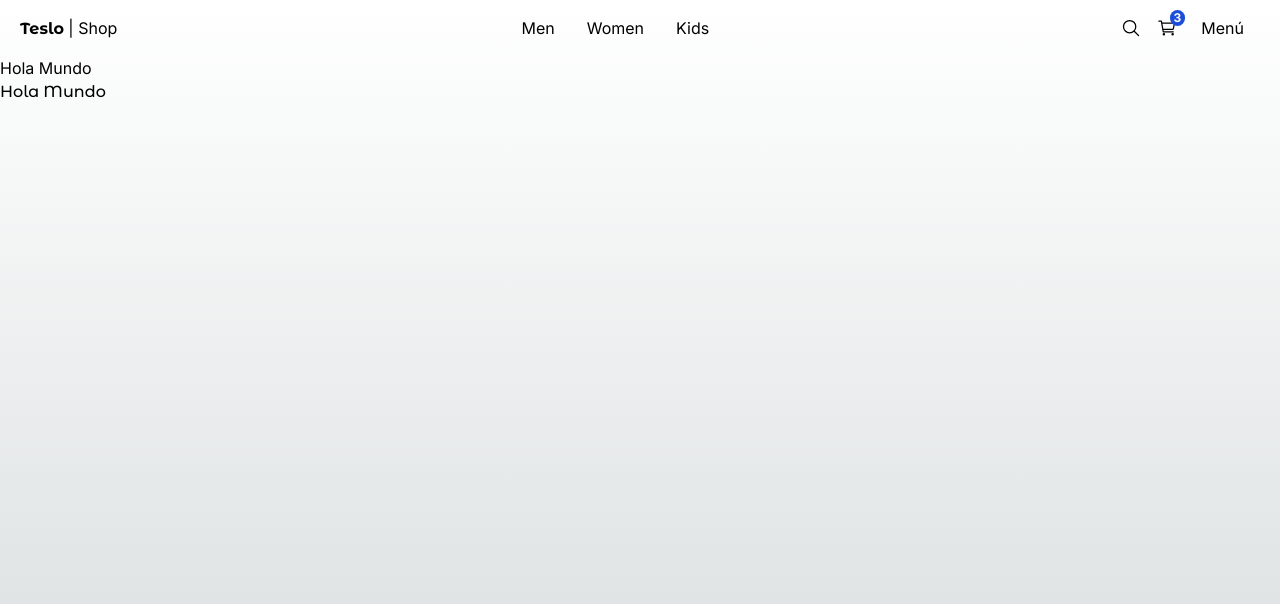
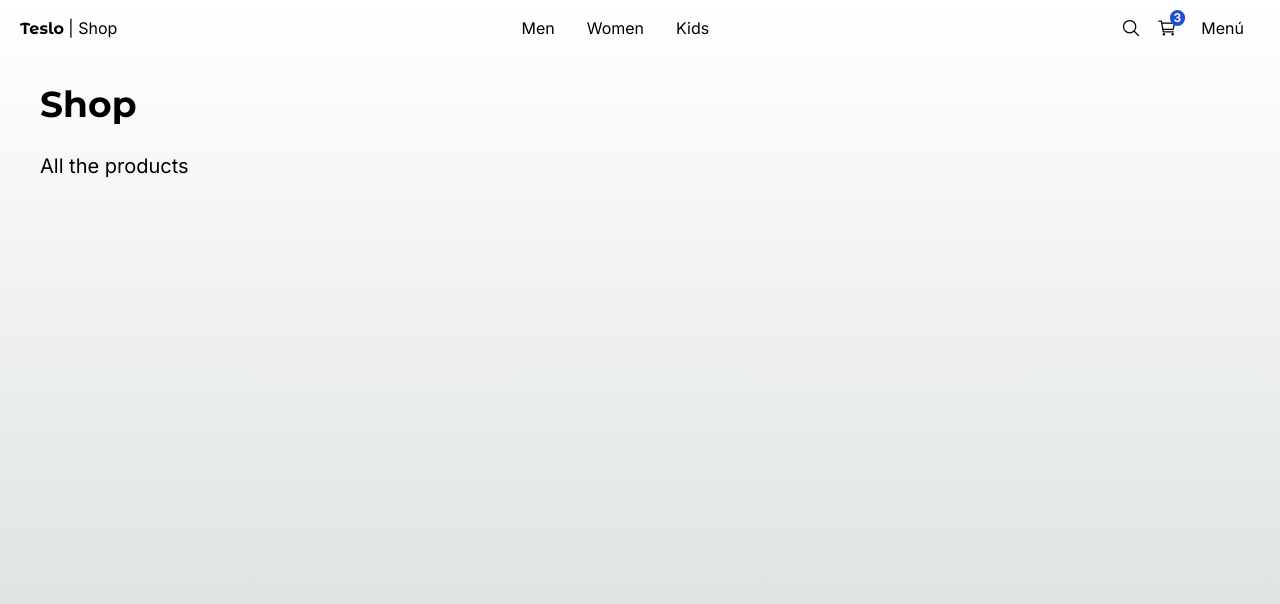
Before and after one commit to juanjosemayorga/teslo-shop-14, a Next.js app: page / in a window 1280 px wide. Shown: the top 604 px of the page. Built offline with nearby package versions, Linux system fonts and the light colour scheme.

Commit message:
Refactor shop layout and add title component

```diff
--- a/src/app/(shop)/category/not-found.tsx
+++ b/src/app/(shop)/category/not-found.tsx
@@ -1,5 +1,5 @@
 import { PageNotFound } from "@/components";
-import Link from "next/link";
+
 
 export default function NotFound() {
   return (
--- a/src/app/(shop)/layout.tsx
+++ b/src/app/(shop)/layout.tsx
@@ -7,7 +7,9 @@
     <div className="min-h-screen">
       <TopMenu />
 
-      {children}
+      <div className="px-0 sm:px-10">
+        {children}
+      </div>
     </div>
   );
 }
--- a/src/app/(shop)/page.tsx
+++ b/src/app/(shop)/page.tsx
@@ -1,10 +1,14 @@
-import { titleFont } from '@/config/fonts'
+import { Title } from '@/components'
+
 
 export default function Home() {
   return (
-    <div className="">
-      <h1>Hola Mundo</h1>
-      <h1 className={titleFont.className}>Hola Mundo</h1>
-    </div>
+    <>
+      <Title
+        title='Shop'
+        subTitle='All the products'
+        className='mb-2'
+      />
+    </>
   )
 }
--- a/src/components/index.ts
+++ b/src/components/index.ts
@@ -1,2 +1,3 @@
+export * from './ui/not-found/PageNotFound'
+export * from './ui/title/Title'
 export * from './ui/top-menu/TopMenu'
-export * from './ui/not-found/PageNotFound'
--- /dev/null
+++ b/src/components/ui/title/Title.tsx
@@ -0,0 +1,24 @@
+import React from 'react';
+import { titleFont } from '@/config/fonts';
+
+interface Props {
+  title: string;
+  subTitle?: string;
+  className?: string;
+}
+
+export const Title = ({ title, subTitle, className }: Props) => {
+  return (
+    <div className={`mt-3 ${className}`}>
+      <h1 className={`${titleFont.className} antialiased text-4xl font-semibold my-7`}>
+        {title}
+      </h1>
+
+      {subTitle && (
+        <h2 className="text-xl mb-5">
+          {subTitle}
+        </h2>
+      )}
+    </div>
+  )
+}
```
